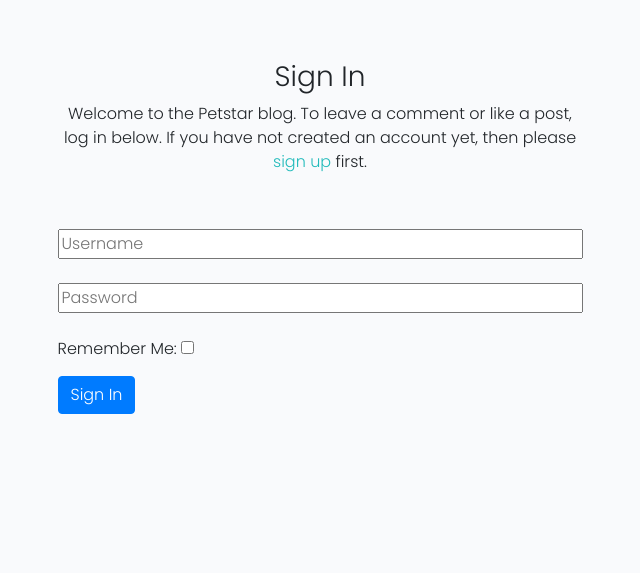
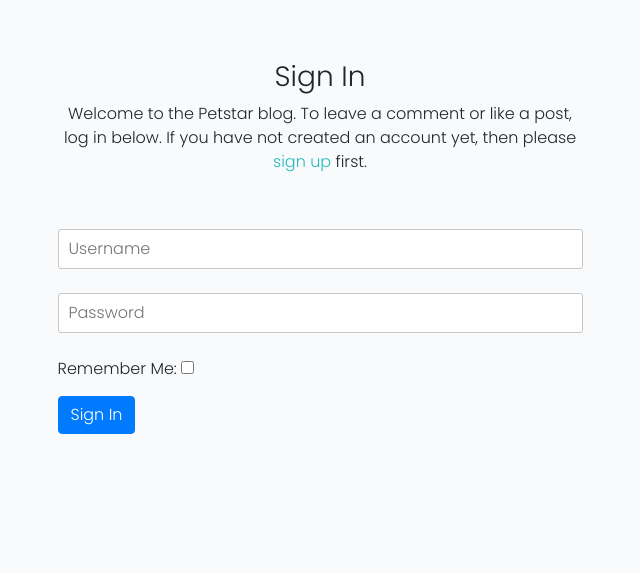
Before and after one commit to sundeepbassi/djangopetblog, a Django app: page /accounts/login/ in a window 1280 px wide. Shown: the part 86-659 px from the top of the page, without its empty margins (320-960 px from the left). Run offline with Django 3.2, Linux system fonts and the light colour scheme; some libraries are stand-ins or nearby versions.

Commit message:
Make the Sign Up and Login fields look visually better

```diff
--- a/static/css/style.css
+++ b/static/css/style.css
@@ -252,8 +252,16 @@ body {
 
 /* Stylise sign up and login forms */
 form.signup input[type='text'], input[type='password'], input[type='email'] {
-    width: 100%
+    width: 100%;
+    border: 1px solid rgb(198 198 198);
+    border-radius: 3px;
+    height: 40px;
+    padding: 10px;
 }
 form.login input[type='text'], input[type='password'], input[type='email'] {
-    width: 100%
+    width: 100%;
+    border: 1px solid rgb(198 198 198);
+    border-radius: 3px;
+    height: 40px;
+    padding: 10px;
 }
```
